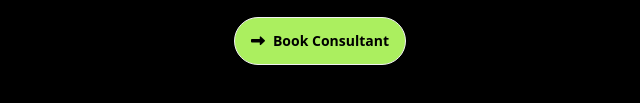
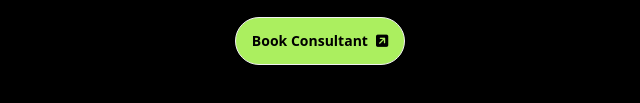
Before and after one commit to sharoj57/Ass-3, a plain HTML site: page index.html in a window 1280 px wide. Shown: the part 4436-4539 px from the top of the page, 320-960 px from the left. Drawn offline with nearby package versions, Linux system fonts and the light colour scheme.

Commit message:
added this part

```diff
--- a/index.html
+++ b/index.html
@@ -440,7 +440,7 @@
 
               </nav>
 
-              <button class="btn bg-[#ABEF5F] text-black rounded-3xl mb-5"> <i class="fa-solid fa-right-long"></i>Book Consultant</button>
+              <button class="btn bg-[#ABEF5F] text-black rounded-3xl mb-5 font-extrabold">Book Consultant <i class="fa-solid text-black  fa-square-arrow-up-right"></i></button>
 
             </footer>
 
```
